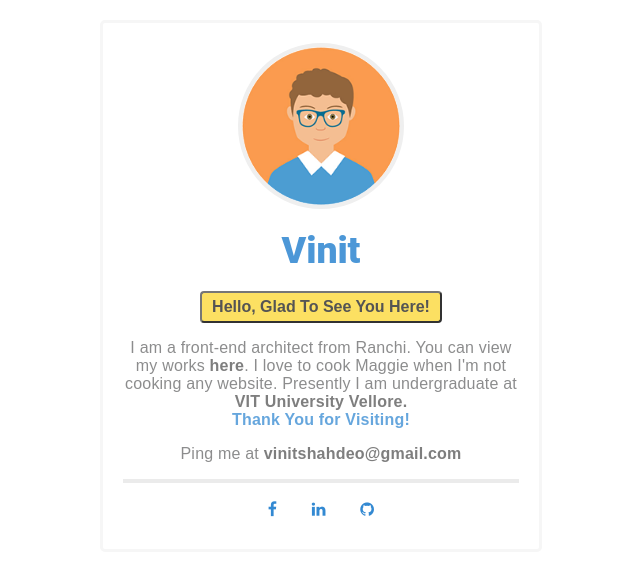
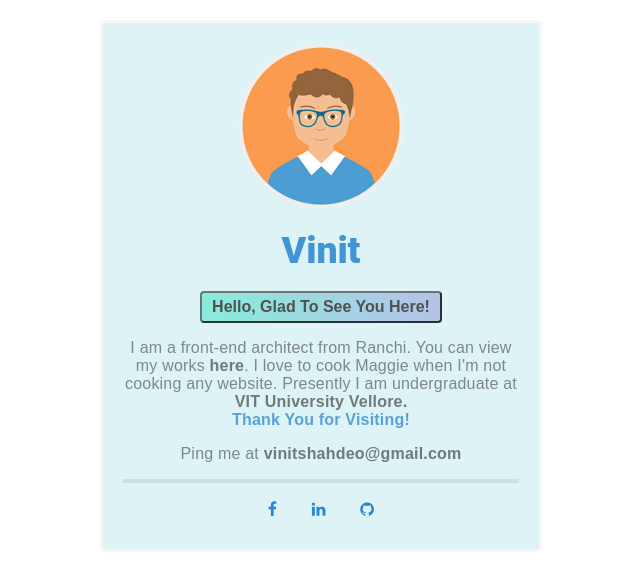
Before and after one commit to vinitshahdeo/SimpleBio, a PHP site: template template/male.html in a window 1280 px wide. Shown: the top 588 px of the page, without its empty margins (309-949 px from the left). Run offline with PHP 8.4, Linux system fonts and the light colour scheme; the template is opened without the code that fills it, so the values that code supplies are empty.

Commit message:
made changes to button and about background colour

```diff
--- a/template/css/style.css
+++ b/template/css/style.css
@@ -54,7 +54,10 @@ a:hover, a:focus, a:active, a:visited {
 }
 
 .btn-yellow {
-	background-color: #fcd93b;
+	background: #74ebd5;  /* fallback for old browsers */
+background: -webkit-linear-gradient(to left, #ACB6E5, #74ebd5);  /* Chrome 10-25, Safari 5.1-6 */
+background: linear-gradient(to left, #ACB6E5, #74ebd5); /* W3C, IE 10+/ Edge, Firefox 16+, Chrome 26+, Opera 12+, Safari 7+ */
+
 	color: #2a2a2a;
 	opacity: 0.8;
     -webkit-transition: all 0.6s;
@@ -85,6 +88,7 @@ a:hover, a:focus, a:active, a:visited {
 
 /* div class */
 .about {
+	background-color: #ddf3f5;
 	padding: 20px;
 	margin-top: 20px;
 }
```
